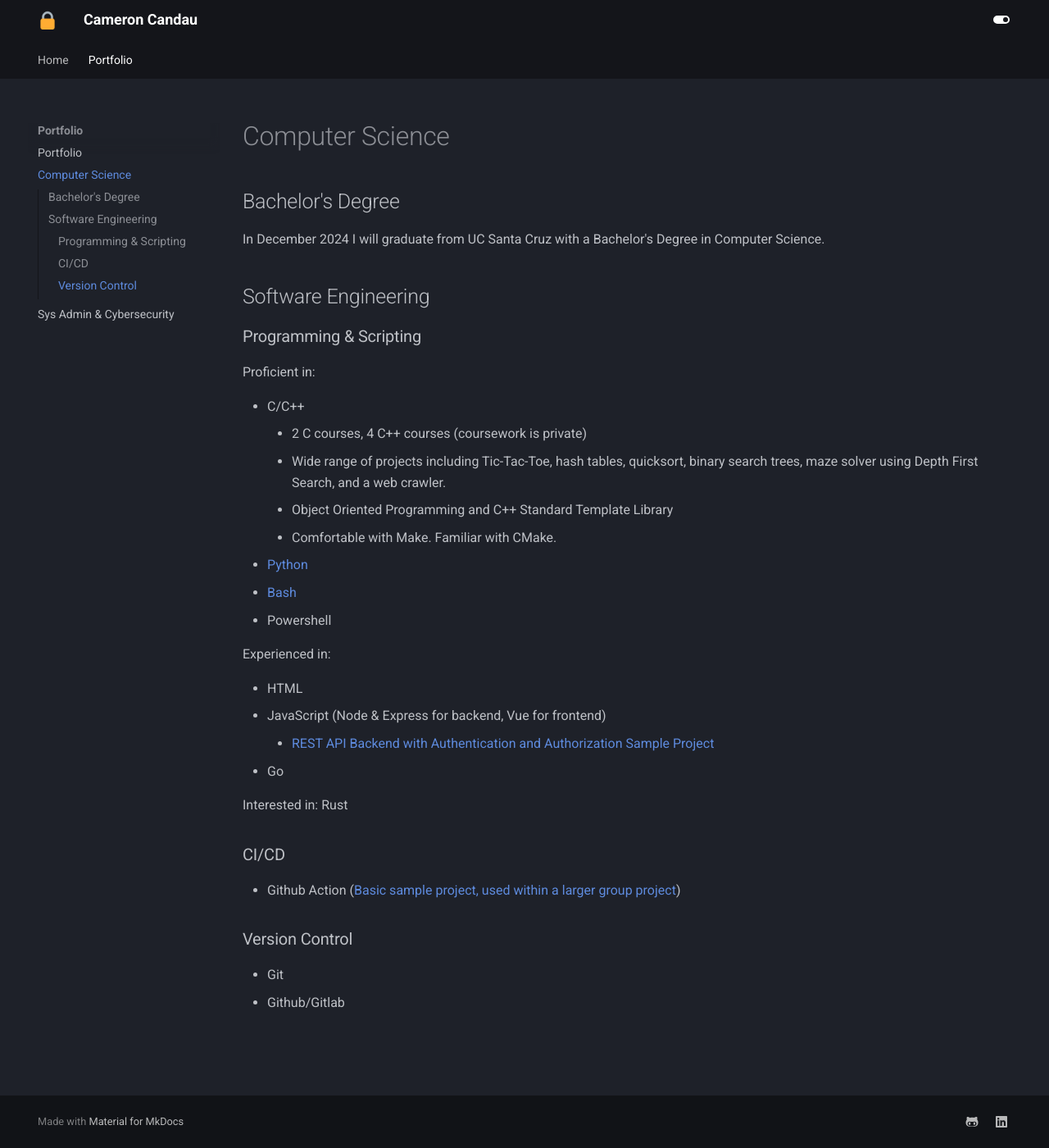
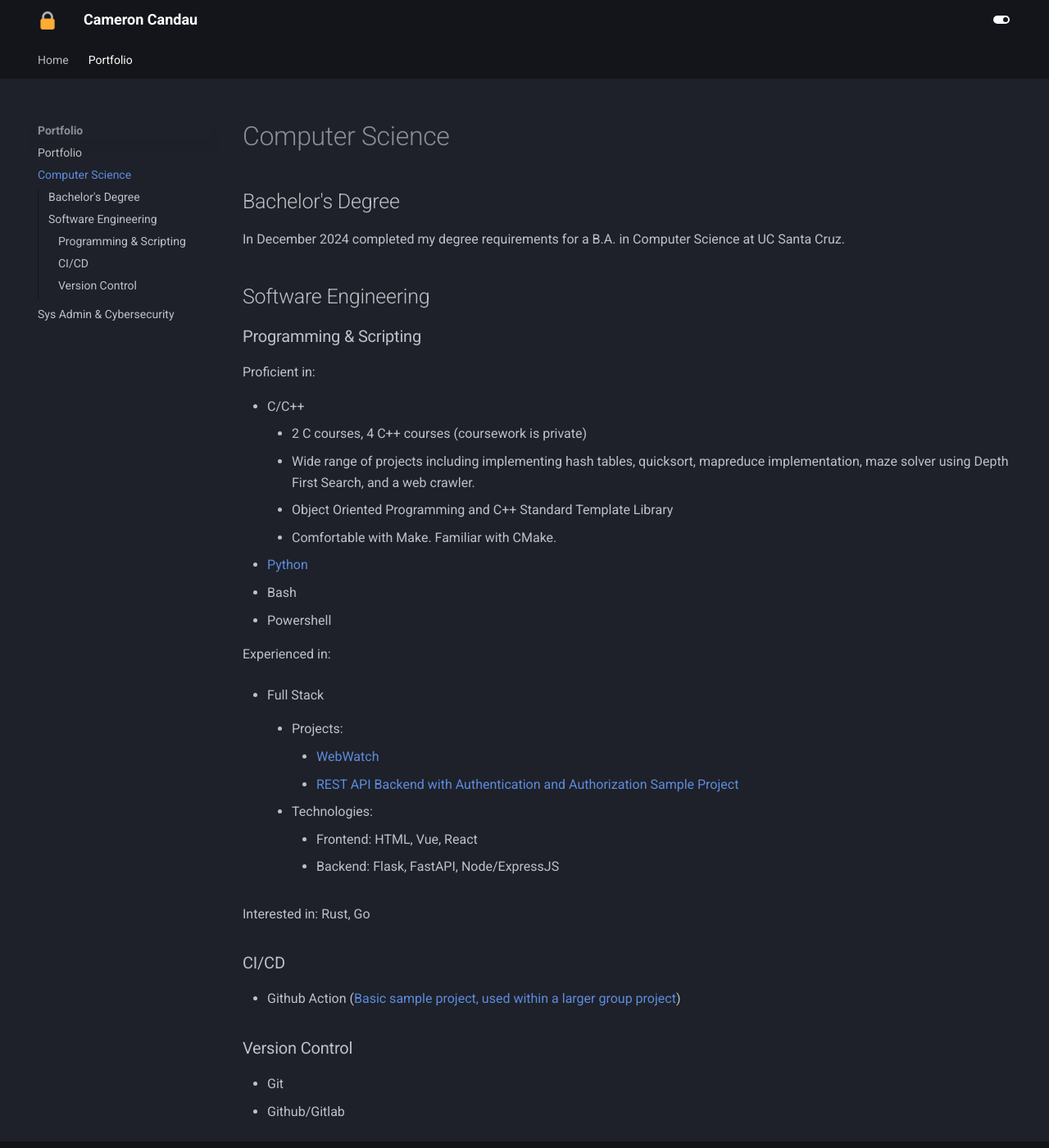
Before and after one commit to Veilcat/website, an MkDocs documentation site: the page built from docs/Portfolio/Computer Science.md, in a window 1280 px wide and 1400 px high. Shown: the whole window at 82% size. Built offline with MkDocs 1.6.1 and Material for MkDocs 9.7.7, drawn with Linux system fonts in a browser that asks for light colours.

Commit message:
Updates and reorganized web experience

```diff
--- a/docs/Portfolio/Computer Science.md
+++ b/docs/Portfolio/Computer Science.md
@@ -1,7 +1,6 @@
 # Computer Science
 ## Bachelor's Degree
-In December 2024 I will graduate from UC Santa Cruz with a Bachelor's Degree in Computer Science.
-
+In December 2024 completed my degree requirements for a B.A. in Computer Science at UC Santa Cruz.
 
 ## Software Engineering
 ### Programming & Scripting
@@ -9,21 +8,25 @@ Proficient in:
 
 - C/C++
     - 2 C courses, 4 C++ courses (coursework is private)
-    - Wide range of projects including Tic-Tac-Toe, hash tables, quicksort, binary search trees, maze solver using Depth First Search, and a web crawler.
+    - Wide range of projects including implementing hash tables, quicksort, mapreduce implementation, maze solver using Depth First Search, and a web crawler.
     - Object Oriented Programming and C++ Standard Template Library
     - Comfortable with Make. Familiar with CMake.
 - [Python](https://github.com/Cam-Can-Do?tab=repositories&q=&type=&language=python&sort=)
-- [Bash](https://github.com/Cam-Can-Do?tab=repositories&q=&type=&language=shell&sort=)
+- Bash
 - Powershell
 
 Experienced in:
 
-- HTML
-- JavaScript (Node & Express for backend, Vue for frontend)
-    - [REST API Backend with Authentication and Authorization Sample Project](https://github.com/Cam-Can-Do/REST-API-with-session-authorization)
-- Go
+- Full Stack
+    - Projects:
+        - [WebWatch](https://github.com/Fa24-CSE115A-CaaS/WebWatch)
+        - [REST API Backend with Authentication and Authorization Sample Project](https://github.com/Cam-Can-Do/REST-API-with-session-authorization)
 
-Interested in: Rust
+    - Technologies:
+        - Frontend: HTML, Vue, React
+        - Backend: Flask, FastAPI, Node/ExpressJS
+
+Interested in: Rust, Go
 
 ### CI/CD
 - Github Action ([Basic sample project, used within a larger group project](https://github.com/Cam-Can-Do/auto-release-workflow))
```
Also changed, not shown: docs/index.md (+0 -7 lines).
